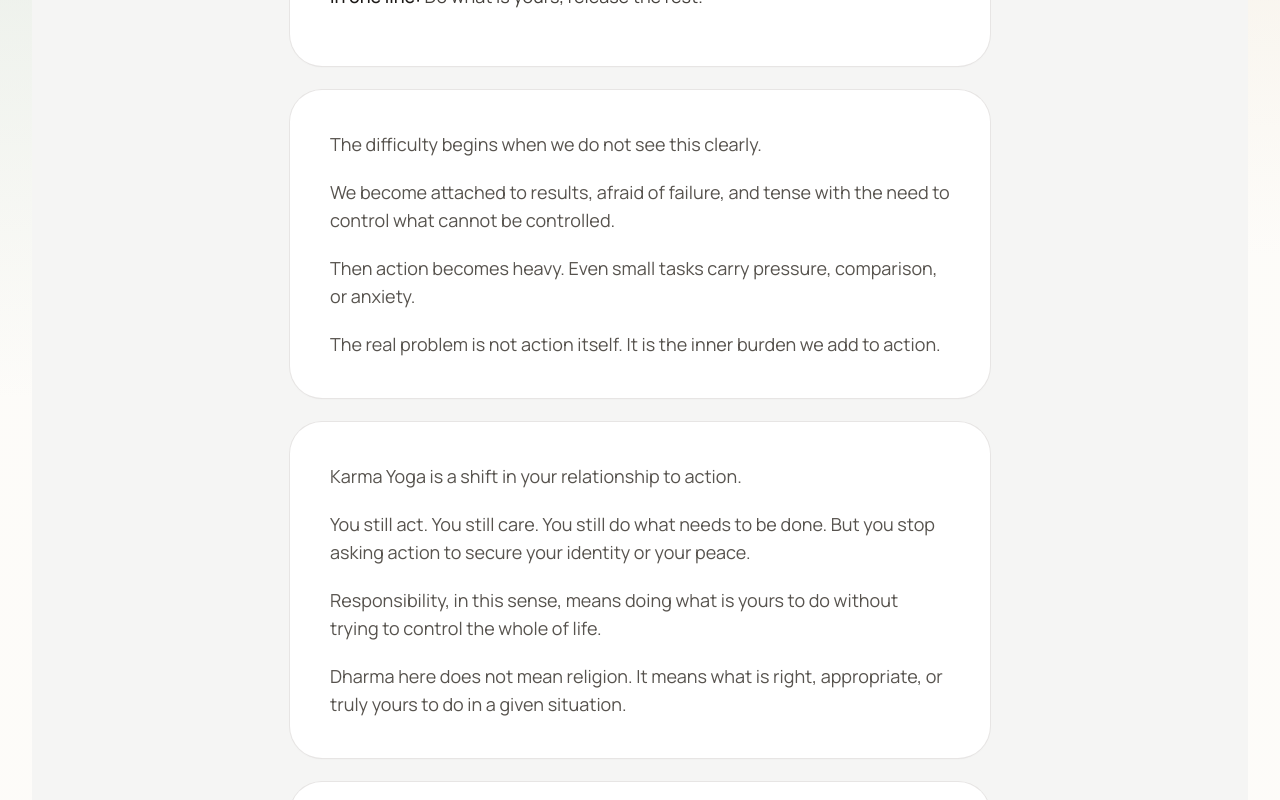
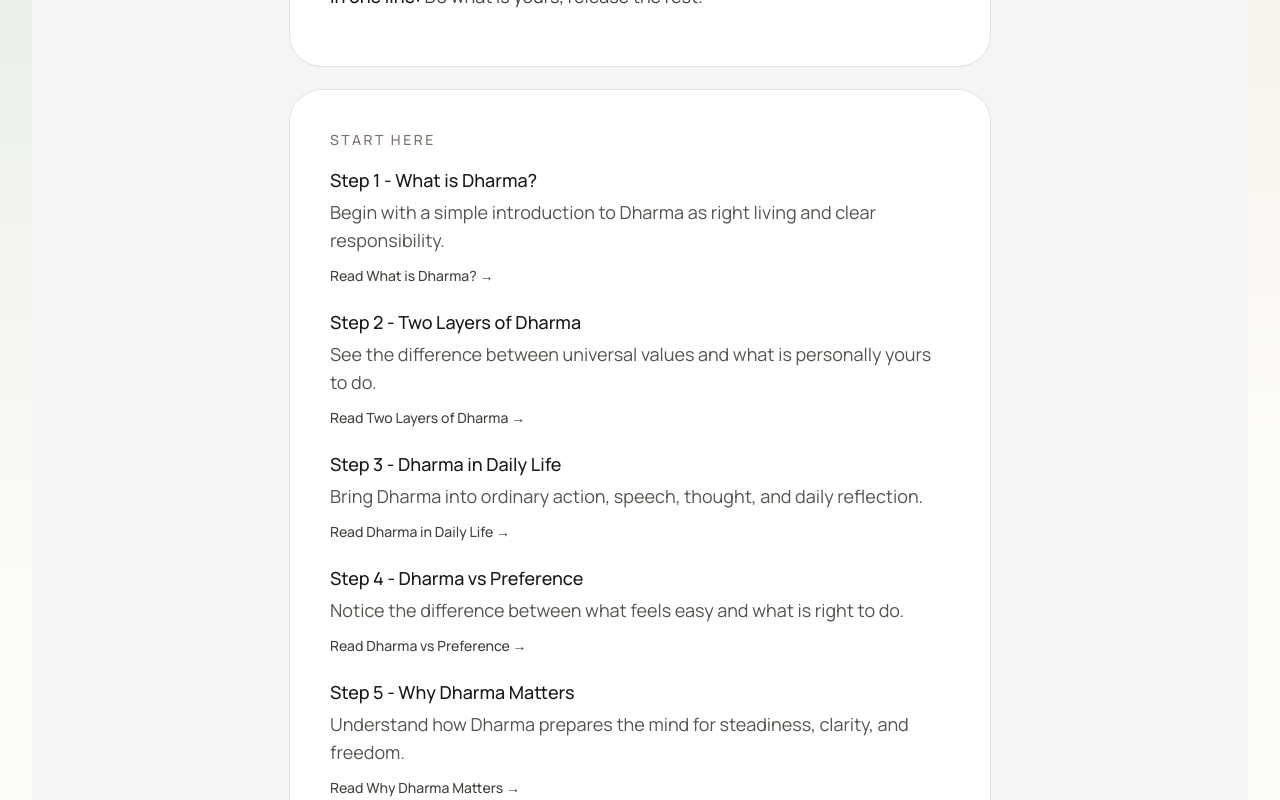
Before and after one commit to naveenniverthy/inner-freedom, a Next.js app: page /responsibility in a window 1280 px wide. Shown: the part 600-1400 px from the top of the page. Built offline with nearby package versions, Linux system fonts and the light colour scheme; no server answers.

Commit message:
linking Dharma Pages

```diff
--- a/app/responsibility/dharma-in-daily-life/page.jsx
+++ b/app/responsibility/dharma-in-daily-life/page.jsx
@@ -114,18 +114,22 @@ export default function Page() {
 
         <section className="rounded-[2rem] bg-white px-8 py-10 shadow-sm ring-1 ring-stone-200 sm:px-10">
           <p className="text-sm font-medium uppercase tracking-[0.18em] text-stone-500">
-            Closing
+            Next Step
           </p>
           <div className="mt-4 space-y-4 text-base leading-8 text-stone-600 sm:text-lg">
             <p>Living this way reduces conflict and regret.</p>
             <p>It prepares the mind for clarity.</p>
+            <p>
+              The next step is to see more clearly where Dharma and preference
+              diverge.
+            </p>
           </div>
           <div className="mt-5">
             <Link
-              href="/discipline"
+              href="/responsibility/dharma-vs-preference"
               className="inline-flex rounded-full bg-stone-900 px-6 py-3 text-sm font-medium text-stone-50 transition hover:bg-stone-800"
             >
-              Continue to Discipline
+              Continue to Dharma vs Preference
             </Link>
           </div>
         </section>
--- a/app/responsibility/dharma-vs-preference/page.jsx
+++ b/app/responsibility/dharma-vs-preference/page.jsx
@@ -116,7 +116,7 @@ export default function Page() {
 
         <section className="rounded-[2rem] bg-white px-8 py-10 shadow-sm ring-1 ring-stone-200 sm:px-10">
           <p className="text-sm font-medium uppercase tracking-[0.18em] text-stone-500">
-            Closing
+            Next Step
           </p>
           <div className="mt-4 space-y-4 text-base leading-8 text-stone-600 sm:text-lg">
             <p>Living by Dharma does not mean perfection.</p>
@@ -127,10 +127,10 @@ export default function Page() {
           </div>
           <div className="mt-5">
             <Link
-              href="/discipline"
+              href="/responsibility/why-dharma-matters"
               className="inline-flex rounded-full bg-stone-900 px-6 py-3 text-sm font-medium text-stone-50 transition hover:bg-stone-800"
             >
-              Continue to Discipline
+              Continue to Why Dharma Matters
             </Link>
           </div>
         </section>
--- a/app/responsibility/page.jsx
+++ b/app/responsibility/page.jsx
@@ -36,6 +36,89 @@ export default function Page() {
             <span className="font-medium text-stone-900">In one line:</span> Do
             what is yours, release the rest.
           </p>
+        </section>
+
+        <section className="rounded-[2rem] bg-white px-8 py-10 shadow-sm ring-1 ring-stone-200 sm:px-10">
+          <p className="text-sm font-medium uppercase tracking-[0.18em] text-stone-500">
+            Start Here
+          </p>
+          <div className="mt-4 space-y-5 text-base leading-8 text-stone-600 sm:text-lg">
+            <div>
+              <p className="font-medium text-stone-900">
+                Step 1 - What is Dharma?
+              </p>
+              <p className="mt-1">
+                Begin with a simple introduction to Dharma as right living and
+                clear responsibility.
+              </p>
+              <Link
+                href="/responsibility/what-is-dharma"
+                className="mt-3 inline-flex text-sm font-medium text-stone-700 transition hover:text-stone-900"
+              >
+                Read What is Dharma? →
+              </Link>
+            </div>
+            <div>
+              <p className="font-medium text-stone-900">
+                Step 2 - Two Layers of Dharma
+              </p>
+              <p className="mt-1">
+                See the difference between universal values and what is
+                personally yours to do.
+              </p>
+              <Link
+                href="/responsibility/two-layers-of-dharma"
+                className="mt-3 inline-flex text-sm font-medium text-stone-700 transition hover:text-stone-900"
+              >
+                Read Two Layers of Dharma →
+              </Link>
+            </div>
+            <div>
+              <p className="font-medium text-stone-900">
+                Step 3 - Dharma in Daily Life
+              </p>
+              <p className="mt-1">
+                Bring Dharma into ordinary action, speech, thought, and daily
+                reflection.
+              </p>
+              <Link
+                href="/responsibility/dharma-in-daily-life"
+                className="mt-3 inline-flex text-sm font-medium text-stone-700 transition hover:text-stone-900"
+              >
+                Read Dharma in Daily Life →
+              </Link>
+            </div>
+            <div>
+              <p className="font-medium text-stone-900">
+                Step 4 - Dharma vs Preference
+              </p>
+              <p className="mt-1">
+                Notice the difference between what feels easy and what is right
+                to do.
+              </p>
+              <Link
+                href="/responsibility/dharma-vs-preference"
+                className="mt-3 inline-flex text-sm font-medium text-stone-700 transition hover:text-stone-900"
+              >
+                Read Dharma vs Preference →
+              </Link>
+            </div>
+            <div>
+              <p className="font-medium text-stone-900">
+                Step 5 - Why Dharma Matters
+              </p>
+              <p className="mt-1">
+                Understand how Dharma prepares the mind for steadiness,
+                clarity, and freedom.
+              </p>
+              <Link
+                href="/responsibility/why-dharma-matters"
+                className="mt-3 inline-flex text-sm font-medium text-stone-700 transition hover:text-stone-900"
+              >
+                Read Why Dharma Matters →
+              </Link>
+            </div>
+          </div>
         </section>
 
         <section className="rounded-[2rem] bg-white px-8 py-10 shadow-sm ring-1 ring-stone-200 sm:px-10">
--- a/app/responsibility/two-layers-of-dharma/page.jsx
+++ b/app/responsibility/two-layers-of-dharma/page.jsx
@@ -111,11 +111,14 @@ export default function Page() {
 
         <section className="rounded-[2rem] bg-white px-8 py-10 shadow-sm ring-1 ring-stone-200 sm:px-10">
           <p className="text-sm font-medium uppercase tracking-[0.18em] text-stone-500">
-            Closing
+            Next Step
           </p>
           <div className="mt-4 space-y-4 text-base leading-8 text-stone-600 sm:text-lg">
             <p>Dharma does not need perfection.</p>
             <p>It needs attention.</p>
+            <p>
+              The next step is to bring Dharma into ordinary daily life.
+            </p>
           </div>
           <div className="mt-5">
             <Link
--- a/app/responsibility/what-is-dharma/page.jsx
+++ b/app/responsibility/what-is-dharma/page.jsx
@@ -132,18 +132,19 @@ export default function Page() {
 
         <section className="rounded-[2rem] bg-white px-8 py-10 shadow-sm ring-1 ring-stone-200 sm:px-10">
           <p className="text-sm font-medium uppercase tracking-[0.18em] text-stone-500">
-            Closing
+            Next Step
           </p>
           <div className="mt-4 space-y-4 text-base leading-8 text-stone-600 sm:text-lg">
             <p>Clarity helps you see.</p>
             <p>Dharma helps you live.</p>
+            <p>The next step is to see the two layers of Dharma more clearly.</p>
           </div>
           <div className="mt-5">
             <Link
-              href="/discipline"
+              href="/responsibility/two-layers-of-dharma"
               className="inline-flex rounded-full bg-stone-900 px-6 py-3 text-sm font-medium text-stone-50 transition hover:bg-stone-800"
             >
-              Continue to Discipline
+              Continue to Two Layers of Dharma
             </Link>
           </div>
         </section>
--- a/app/responsibility/why-dharma-matters/page.jsx
+++ b/app/responsibility/why-dharma-matters/page.jsx
@@ -99,11 +99,15 @@ export default function Page() {
 
         <section className="rounded-[2rem] bg-white px-8 py-10 shadow-sm ring-1 ring-stone-200 sm:px-10">
           <p className="text-sm font-medium uppercase tracking-[0.18em] text-stone-500">
-            Closing
+            Next Step
           </p>
           <div className="mt-4 space-y-4 text-base leading-8 text-stone-600 sm:text-lg">
             <p>A prepared mind is not perfect.</p>
             <p>It is available.</p>
+            <p>
+              From here, the next key is discipline: the steadiness that helps
+              the mind stay available.
+            </p>
           </div>
           <div className="mt-5">
             <Link
```
